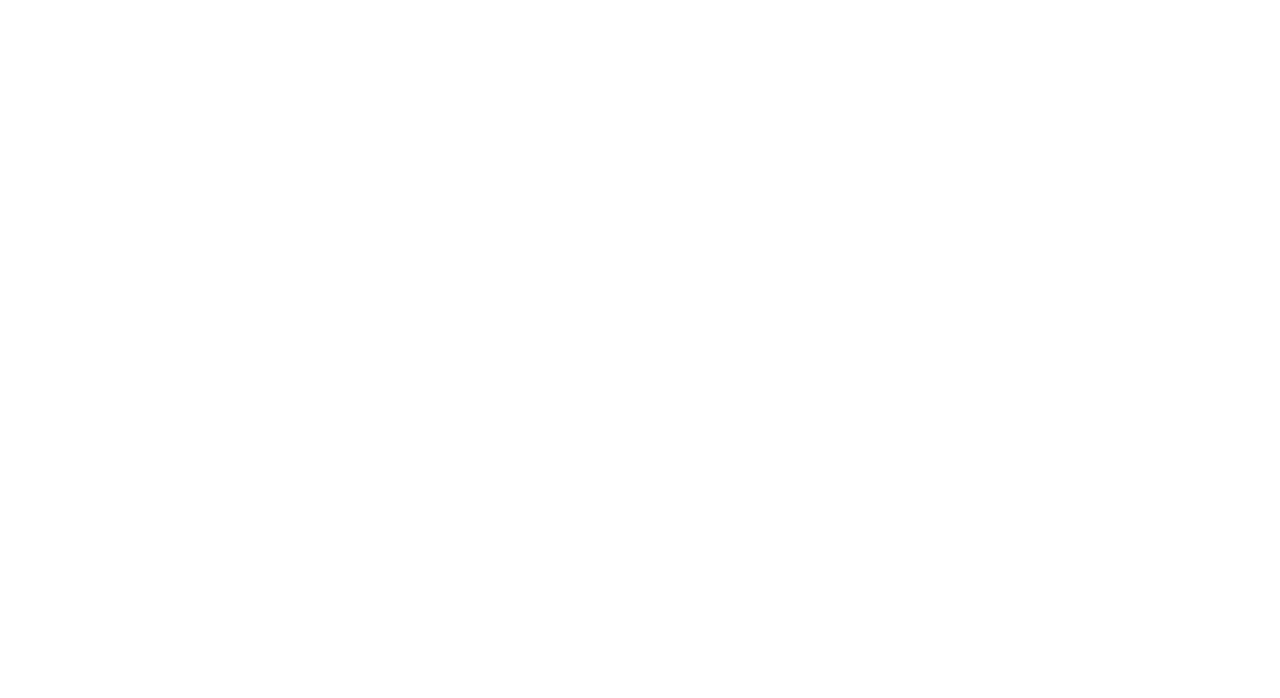
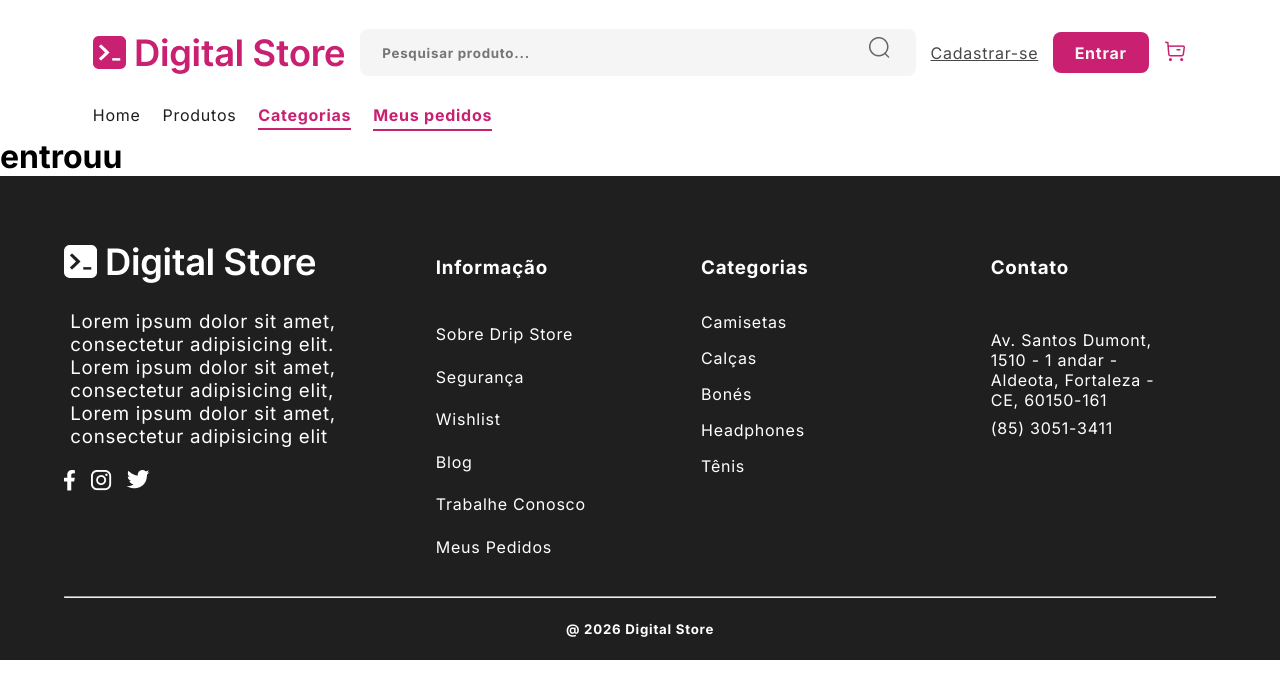
Before and after one commit to ArnonLuisM/GtechFrontEnd, a React (Vite) app: page /product in a window 1280 px wide. Shown: the top 698 px of the page. Built offline with nearby package versions, Linux system fonts and the light colour scheme.

Commit message:
finalizacao do header

```diff
--- a/package.json
+++ b/package.json
@@ -10,11 +10,14 @@
     "preview": "vite preview"
   },
   "dependencies": {
+    "primeflex": "^4.0.0",
+    "primeicons": "^7.0.0",
     "primereact": "^10.9.7",
     "react": "^19.2.0",
     "react-dom": "^19.2.0",
+    "react-hook-form": "^7.71.1",
     "react-router-dom": "^7.13.0",
-    "styled-components": "^6.3.8"
+    "styled-components": "^6.3.10"
   },
   "devDependencies": {
     "@eslint/js": "^9.39.1",
--- a/src/App.jsx
+++ b/src/App.jsx
@@ -8,7 +8,6 @@ function App() {
 
   return (
     <>
-      <p>le o arquivo app.jsx</p>
       <HomePage/>
     </>
   )
--- a/src/components/Header.jsx
+++ b/src/components/Header.jsx
@@ -5,6 +5,7 @@ import Logo from './Logo';
 import Search from "../assets/Search.png"
 import Buy from "../assets/Buy.png"
 import AppRoutes from '../router/AppRoutes';
+import Layout from '../pages/Layout';
 const HeaderContainer = styled.header`
 
     font-family: inter;
@@ -21,7 +22,7 @@ const HeaderContainer = styled.header`
             text-decoration: none;
             color: var(--dark-gray);
 
-            &:hover{
+            &:hover, &.active{
                 font-weight: bold;
                 color: var(--primary);
                 padding-bottom: 3%;
@@ -65,6 +66,10 @@ const SearchContainer = styled.section`
     align-items: center;
     padding-inline: 2%;
     padding-block: 1%;
+        & button{
+            border: none;
+            background-color: var(--light-gray-3);
+        }
         & input{
             font-family: inter;
             border: none;
@@ -87,13 +92,16 @@ const SearchContainer = styled.section`
 `
 const Header = () => {
   return (
+
     <HeaderContainer>
 
         <div>
             <Logo/>
             <SearchContainer>
-                <input type="search" name="Pesquisar" id="pesquisa" placeholder='Pesquisar produto...'/>
-                <span><img src={Search} alt="Pesquisa" /></span>
+                <button className='pesquisar'>
+                    <input type="search" name="Pesquisar" id="pesquisa" placeholder='Pesquisar produto...'/>
+                    <img src={Search} alt="Pesquisa" />
+                </button>
             </SearchContainer>
 
             <a href="#" className='cadastro'>Cadastrar-se</a>
@@ -103,17 +111,16 @@ const Header = () => {
         <nav>
             <ul>
                 <li>
-
-                    <a href="#">Home</a>
+                    <NavLink to="/homepage">Home</NavLink>
                 </li>
                 <li>
-                    <a href="#">Produtos</a>
+                    <NavLink to="/produtos">Produtos</NavLink>
                 </li>
                 <li>
-                    <a href="#">Categorias</a>
+                    <NavLink to="#">Categorias</NavLink>
                 </li>
                 <li>
-                    <a href="#">Meus pedidos</a>
+                    <NavLink to="#">Meus pedidos</NavLink>
                 </li>
             </ul>
         </nav>
--- a/src/pages/ProductListingPage.jsx
+++ b/src/pages/ProductListingPage.jsx
@@ -1,10 +1,22 @@
 import React from 'react'
+import Layout from './Layout'
+import {NavLink, Route, Routes} from  "react-router-dom"
+import styled from "styled-components";
+import AppRoutes from '../router/AppRoutes';
+
+
+
+
 
 const ProductListingPage = () => {
   return (
-    <div>
 
-    </div>
+    <Layout>
+      <div>
+        <NavLink to="/product">Produto</NavLink>
+      </div>
+    </Layout>
+
   )
 }
 
--- a/src/pages/ProductViewPage.jsx
+++ b/src/pages/ProductViewPage.jsx
@@ -1,10 +1,16 @@
 import React from 'react'
+import {NavLink, Route, Routes} from  "react-router-dom"
+import styled from "styled-components";
+import AppRoutes from '../router/AppRoutes';
+import Layout from '../pages/Layout';
 
 const ProductViewPage = () => {
   return (
-    <div>
-
-    </div>
+    <Layout>
+      <div>
+        <h1>entrouu</h1>
+      </div>
+    </Layout>
   )
 }
 
```
Also changed, not shown: src/components/FilterGroup.jsx (+11 -0 lines), 1 other file (tests, documents, lock files or other folders).
